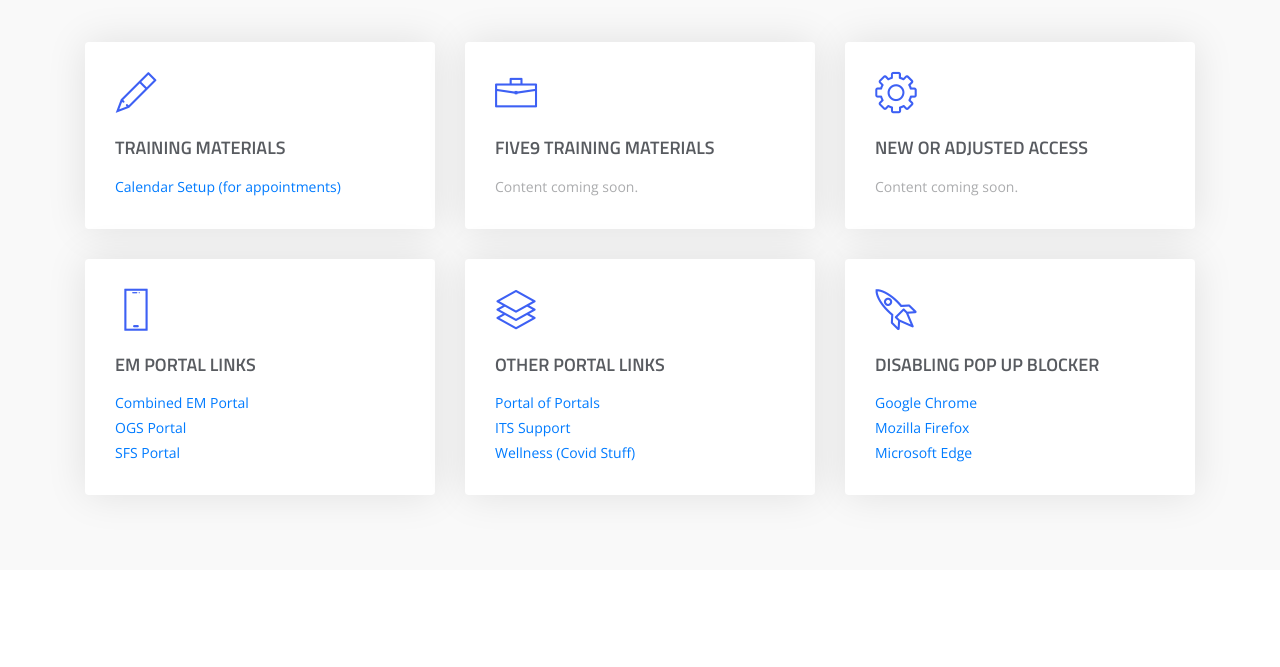
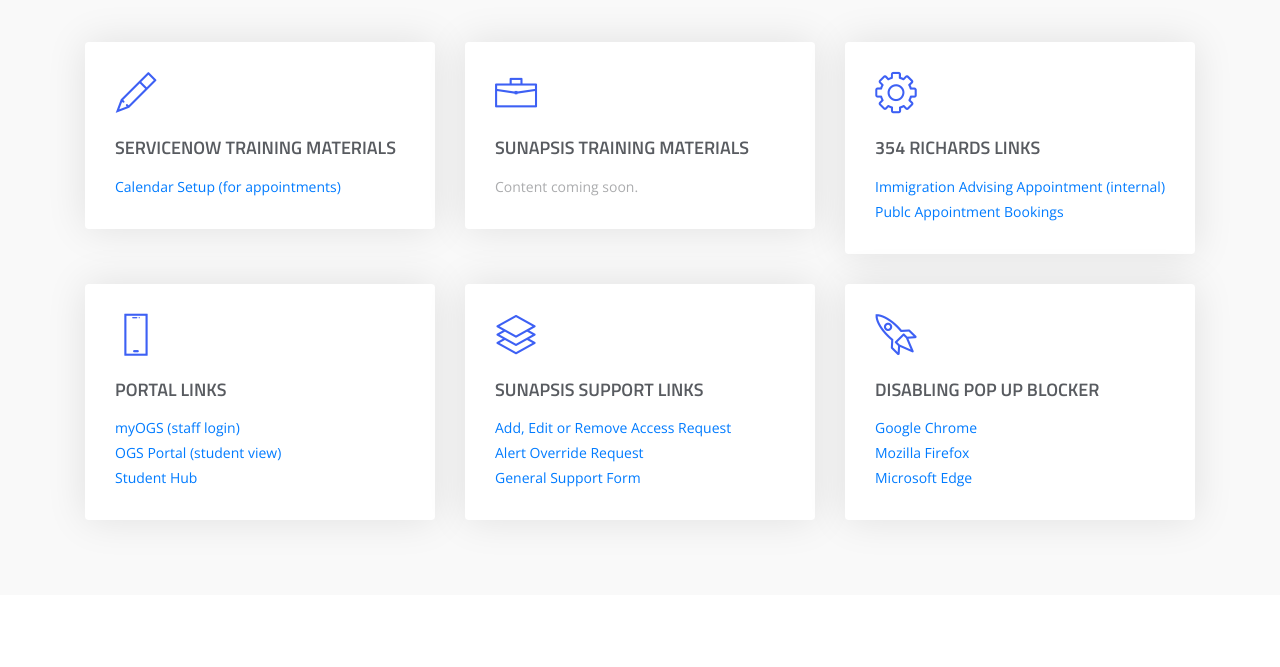
Before and after one commit to kevinschultz/kevinschultz.github.io, a plain HTML site: page ogs-links-page/index.html in a window 1280 px wide. Shown: the part 133-800 px from the top of the page. Drawn offline with nearby package versions, Linux system fonts and the light colour scheme; files whose address does not match are found by name.

Commit message:
initial version of OGS links page
Adding initial links

```diff
--- a/ogs-links-page/index.html
+++ b/ogs-links-page/index.html
@@ -32,8 +32,8 @@
     <section id="services" class="section-padding bg-gray">
       <div class="container">
         <div class="section-header text-center">
-          <h2 class="section-title wow fadeInDown" data-wow-delay="0.3s">reference materials&nbsp; &nbsp;&nbsp;</h2>
-          <p>There are some quick items that might be useful to ServiceNow CSM users.&nbsp; &nbsp; &nbsp; &nbsp;</p>
+          <h2 class="section-title wow fadeInDown" data-wow-delay="0.3s">reference material &amp; Important Links&nbsp; &nbsp;&nbsp;</h2>
+          <p>Quick links for OGS staff.&nbsp; &nbsp;</p>
         </div>
         <div class="row">
           <!-- Services item -->
@@ -43,7 +43,7 @@
                 <i class="lni-pencil"></i>
               </div>
               <div class="services-content">
-                <h3><a href="#">Training Materials</a></h3>
+                <h3><a href="#">ServiceNow Training Materials</a></h3>
                 <p><a href="https://bit.ly/woofcal">Calendar Setup (for appointments)</a></p>
               </div>
             </div>
@@ -55,7 +55,7 @@
                 <i class="lni-briefcase"></i>
               </div>
               <div class="services-content">
-                <h3><a href="#">Five9 training Materials</a></h3>
+                <h3><a href="#">Sunapsis training Materials</a></h3>
                 <p>Content coming soon.</p>
               </div>
             </div>
@@ -67,8 +67,9 @@
                 <i class="lni-cog"></i>
               </div>
               <div class="services-content">
-                <h3><a href="#">new or adjusted access</a></h3>
-                <p>Content coming soon.</p>
+                <h3><a href="#">354 Richards Links&nbsp;</a></h3>
+                <p><a href="https://service.northeastern.edu/csm_walkup?id=csm_online_walkup_experience&location_id=738d6153db8238102d2caa82ca96194a" target="_blank">Immigration Advising Appointment (internal)</a></p>
+                <p><a href="https://service.northeastern.edu/appointments" target="_blank">Publc Appointment Bookings</a>&nbsp; &nbsp; &nbsp;</p>
               </div>
             </div>
           </div>
@@ -79,10 +80,10 @@
                 <i class="lni-mobile"></i>
               </div>
               <div class="services-content">
-                <h3><a href="#">EM Portal Links</a></h3>
-                <p> <a href="https://service.northeastern.edu/northeastern_student" target="_blank">Combined EM Portal</a></p>
-				<p> <a href="https://service.northeastern.edu/ogs" target="_blank">OGS Portal</a></p>
-				<p> <a href="https://service.northeastern.edu/sfs" target="_blank">SFS Portal</a></p>
+                <h3><a href="#">Portal Links</a></h3>
+                <p> <a href="https://myogs.northeastern.edu/istart/controllers/start/StartEngine.cfm" target="_blank">myOGS (staff login)</a></p>
+				<p> <a href="https://service.northeastern.edu/ogs" target="_blank">OGS Portal (student view)</a></p>
+				<p> <a href="https://me.northeastern.edu" target="_blank">Student Hub</a></p>
               </div>
             </div>
           </div>
@@ -93,10 +94,10 @@
                 <i class="lni-layers"></i>
               </div>
               <div class="services-content">
-                <h3><a href="#">Other portal links</a></h3>
-                <p> <a href="https://service.northeastern.edu/support" target="_blank">Portal of Portals</a></p>
-				<p> <a href="https://service.northeastern.edu/tech" target="_blank">ITS Support</a></p>
-				<p> <a href="https://service.northeastern.edu/wellness" target="_blank">Wellness (Covid Stuff)</a></p>
+				<h3><a href="#">Sunapsis Support Links</a></h3>
+                	<p> <a href="https://northeastern.service-now.com/northeastern_student?id=sc_cat_item&sys_id=74596feadb33f8d0ebcdcafc139619cb" target="_blank">Add, Edit or Remove Access Request</a></p>
+					<p> <a href="https://northeastern.service-now.com/ogs?id=sc_cat_item&sys_id=6e44be12db3f74d0ebcdcafc1396191a" target="_blank">Alert Override Request</a></p>
+					<p> <a href="https://northeastern.service-now.com/ogs?id=sc_cat_item&sys_id=a6f0df96dbf3b4d0ebcdcafc139619bf" target="_blank">General Support Form</a></p>
               </div>
             </div>
           </div>
```
